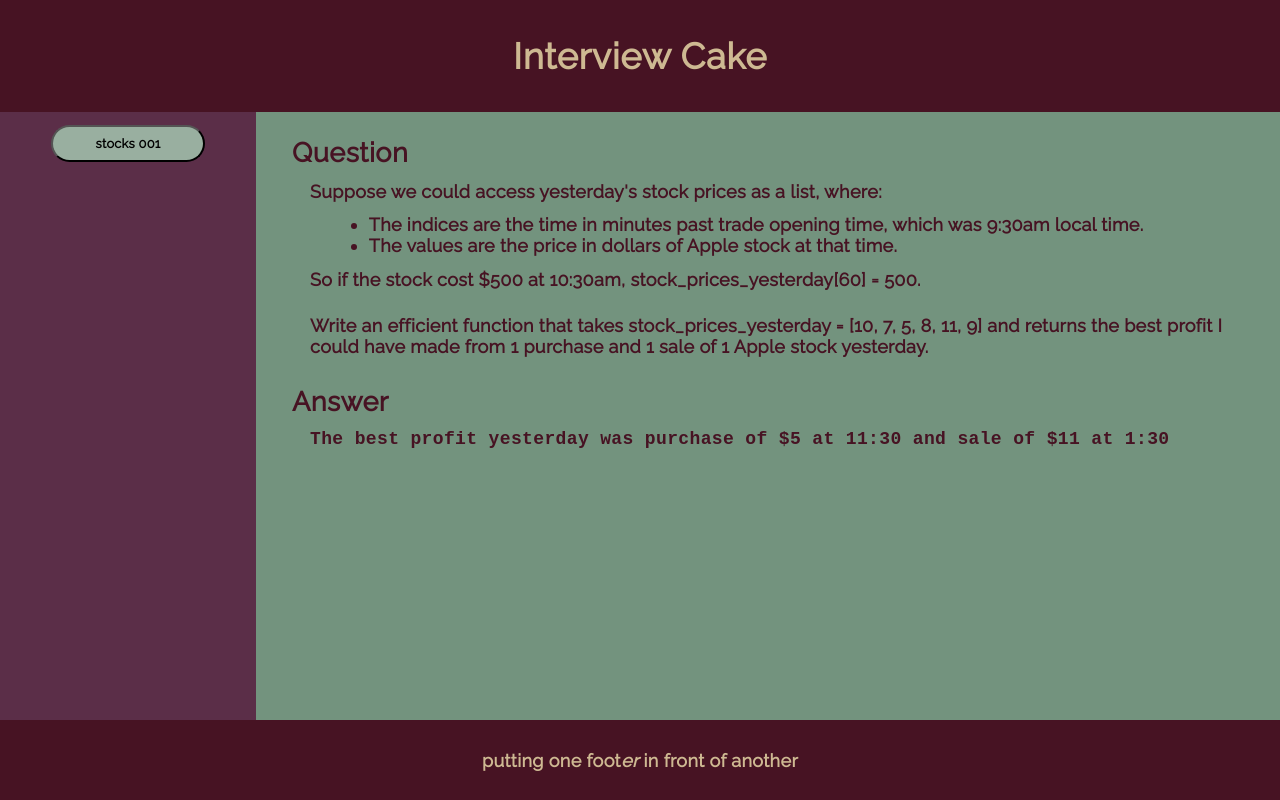
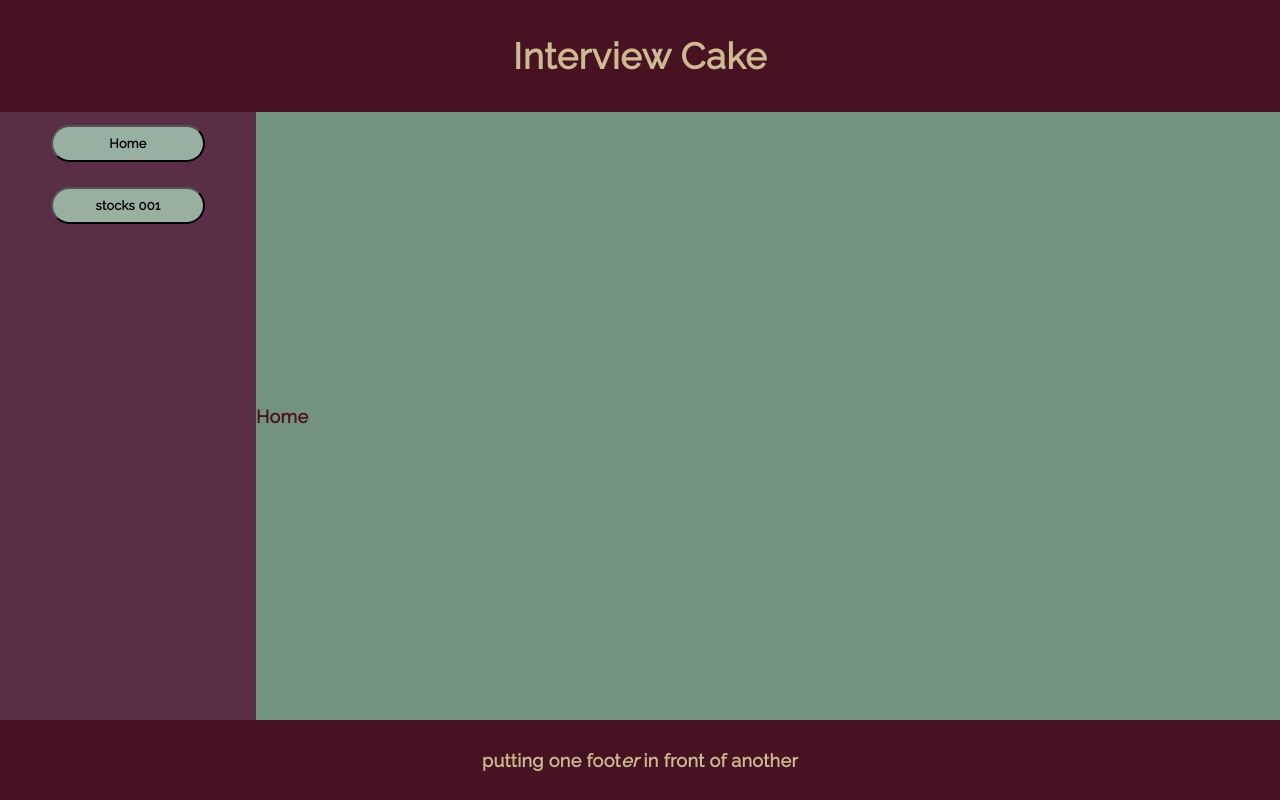
Before and after one commit to tuningmind-tiy/interview-cake, a React (Create React App) app: page / in a window 1280 px wide. Built offline with nearby package versions, Linux system fonts and the light colour scheme; a web font is replaced by a local one.

Commit message:
Use buttons to set active screen

```diff
--- a/src/App.css
+++ b/src/App.css
@@ -14,6 +14,9 @@
 
 ul {
   padding-left: 6vw; }
+
+li {
+  width: 60%; }
 
 h2 {
   padding-top: 2vh; }
@@ -55,8 +58,11 @@
   width: 80vw;
   display: flex;
   flex-direction: column;
-  padding-left: 2em;
+  padding-left: 5%;
   padding-top: .5em; }
+
+section p {
+  width: 60%; }
 
 aside {
   width: 20vw;
--- a/src/App.js
+++ b/src/App.js
@@ -8,7 +8,7 @@
   constructor(props) {
     super(props)
     this.state = {
-      active: '',
+      active: 'Home',
       screens: {
         Home: 'Home',
         Stocks: 'Stocks'
@@ -18,16 +18,9 @@
   }
 
   clickhandler(e) {
-    this.setActivePage(e.target.value)
+    this.setState({active: e.target.value})
   }
 
-  setActivePage(page) {
-    this.setState({active: page})
-  }
-
-  componentWillMount() {
-    this.setState({active: 'Home'})
-  }
   render() {
     const ActiveScreen = this.state.screens[this.state.active]
 
@@ -38,9 +31,10 @@
         </header>
         <main>
           <aside>
+            <button value='Home' onClick={this.clickhandler}>Home</button>
             <button value='Stocks' onClick={this.clickhandler}>stocks 001</button>
           </aside>
-        <Stocks />
+        { ActiveScreen }
         </main>
         <footer>
           <p>putting one foot<span>er</span> in front of another</p>
--- a/src/App.scss
+++ b/src/App.scss
@@ -10,12 +10,17 @@
 .code {
   font-family: 'Overpass Mono', monospace;
 }
+
 p {
   padding: .7em 1em;
 }
 
 ul {
   padding-left: 6vw;
+}
+
+li {
+  width: 60%;
 }
 
 h2 {
@@ -63,8 +68,11 @@
   width: 80vw;
   display: flex;
   flex-direction: column;
-  padding-left: 2em;
+  padding-left: 5%;
   padding-top: .5em;
+  p {
+    width: 60%;
+  }
 }
 
 aside {
--- a/src/components/Home.js
+++ b/src/components/Home.js
@@ -3,9 +3,9 @@
 class Home extends Component {
   render() {
     return(
-      <section>
+      <div>
         Here is where questions and my answers will appear
-      </section>
+      </div>
     )
   }
 }
```
